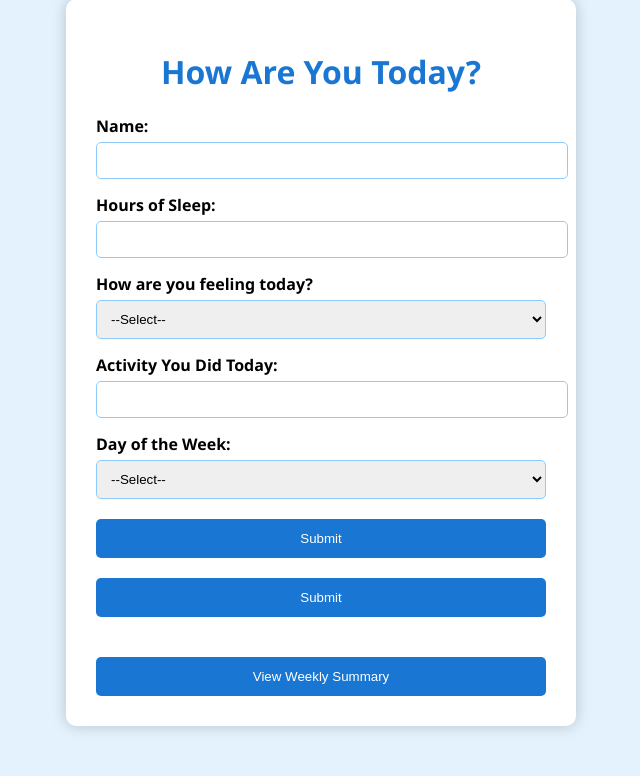
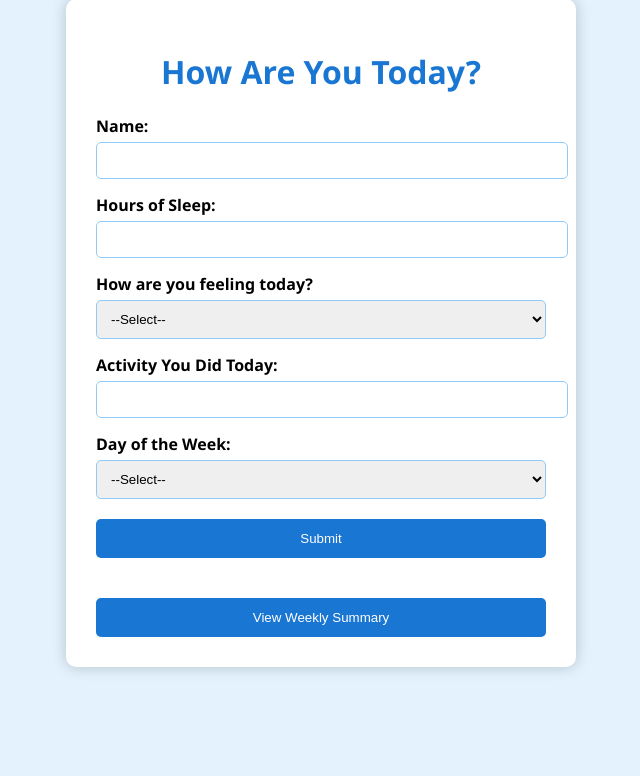
Before and after one commit to Nayana84-m/Brainwave_matrix_intern, a Flask app: page / in a window 1280 px wide. Shown: the part 51-827 px from the top of the page, without its empty margins (319-959 px from the left). After the commit the page ends 723 px from the top, so only its background shows below. Run offline with Flask 3, Linux system fonts and the light colour scheme.

Commit message:
edited wellness form.html

```diff
--- a/templates/wellness_form.html
+++ b/templates/wellness_form.html
@@ -90,7 +90,6 @@
                 <option>Sunday</option>
             </select>
             <button type="submit">Submit</button><form method="POST">
-            <button type="submit">Submit</button>
         </form>
 
         <div style="text-align: center; margin-top: 20px;">
```
